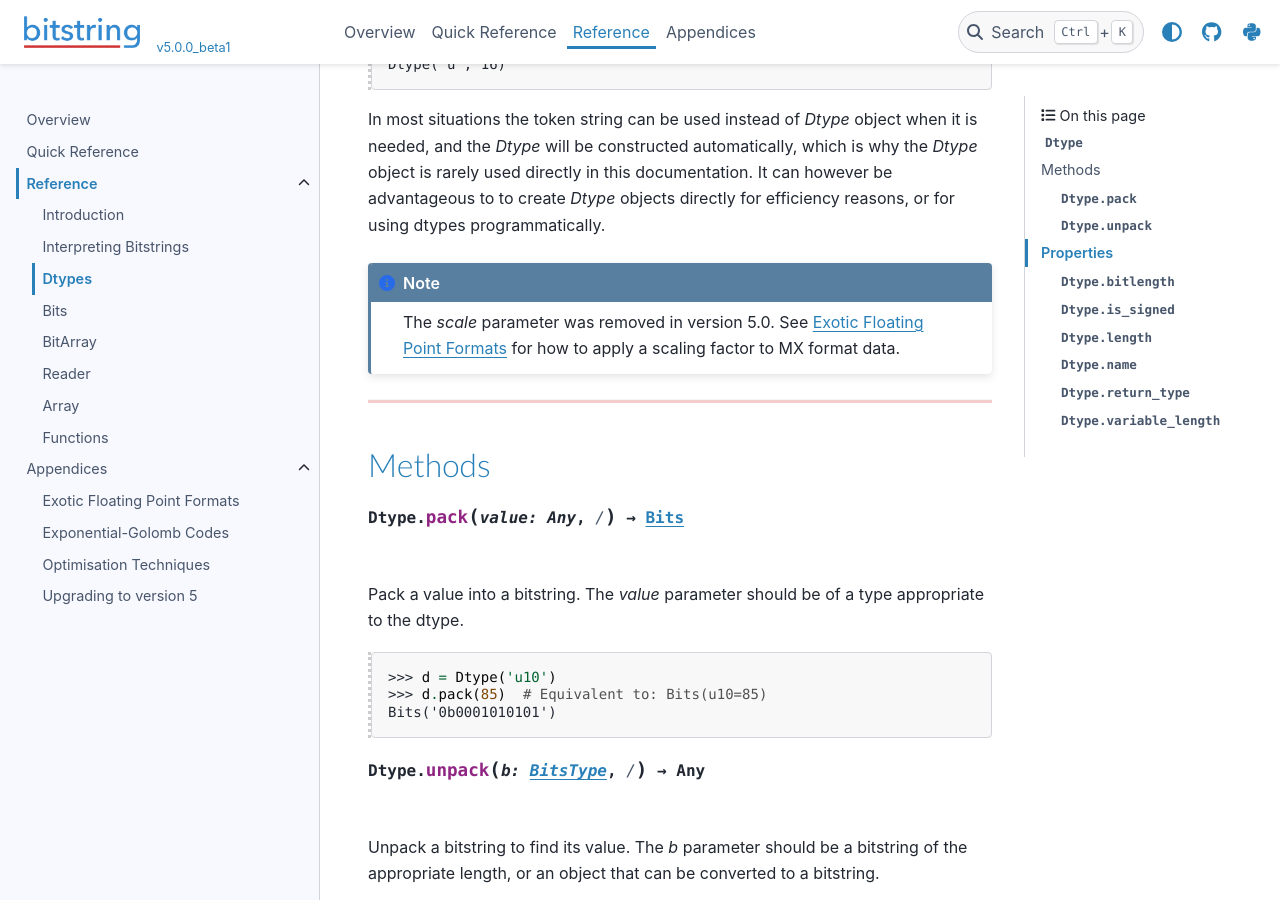
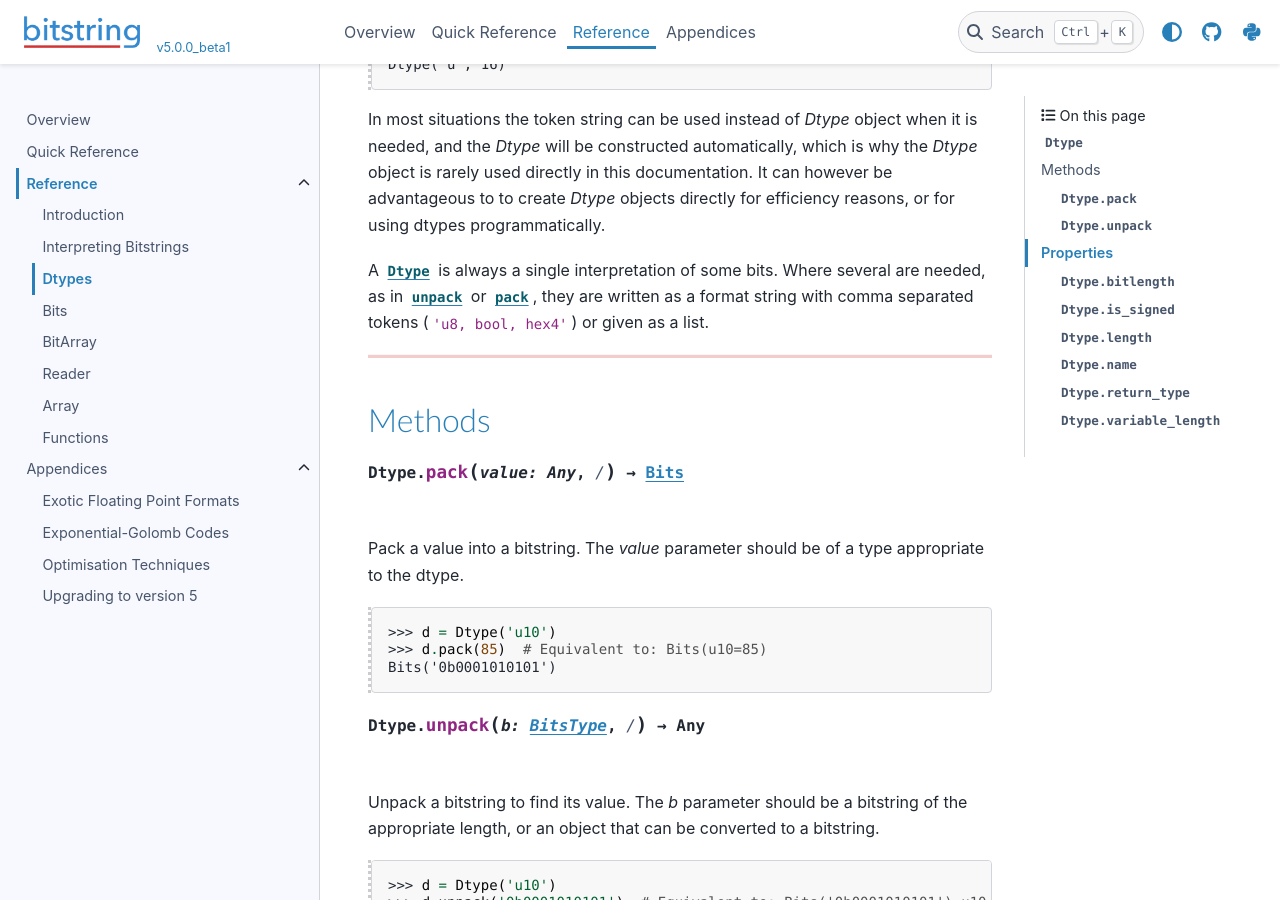
Before and after one commit to scott-griffiths/bitstring, a Sphinx documentation site: the page built from doc/dtypes.rst, in a window 1280 px wide and 900 px high, scrolled down 703 px. Built offline with Sphinx 7.4.7 and the PyData theme 0.15.4, drawn with Linux system fonts in a browser that asks for light colours.

Commit message:
Dtype doc tweak

```diff
--- a/doc/dtypes.rst
+++ b/doc/dtypes.rst
@@ -26,8 +26,9 @@ In most situations the token string can be used instead of `Dtype` object when i
 which is why the `Dtype` object is rarely used directly in this documentation.
 It can however be advantageous to to create `Dtype` objects directly for efficiency reasons, or for using dtypes programmatically.
 
-.. note::
-    The `scale` parameter was removed in version 5.0. See :ref:`Exotic floats` for how to apply a scaling factor to MX format data.
+A :class:`Dtype` is always a single interpretation of some bits. Where several are needed, as in
+:meth:`~Bits.unpack` or :func:`pack`, they are written as a format string with comma separated tokens
+(``'u8, bool, hex4'``) or given as a list.
 
 ----
 
```
